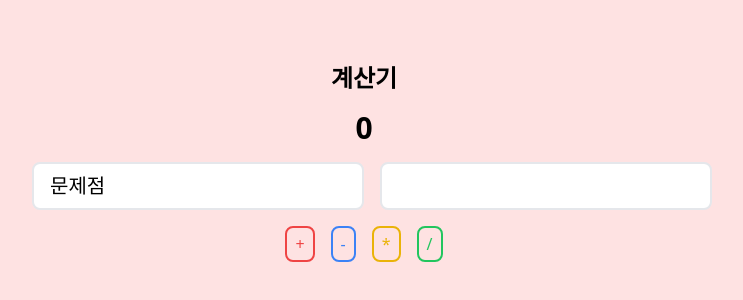
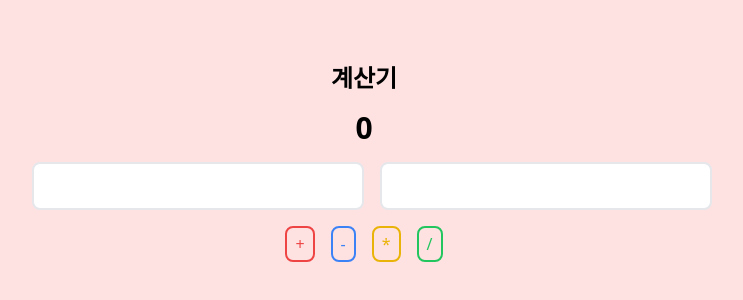
Before and after one commit to seon-2/bcs-part2-react, a React (Create React App) app in the folder dapp-03-31/: page / in a window 1280 px wide. Shown: the part 238-538 px from the top of the page, without its empty margins (276-1019 px from the left). Built offline with nearby package versions, Linux system fonts and the light colour scheme.

Commit message:
✨ [feature] 변경되는 input 값 받아오기 (num1, num2)

```diff
--- a/dapp-03-31/src/App.jsx
+++ b/dapp-03-31/src/App.jsx
@@ -1,12 +1,16 @@
 import { useState } from "react";
 
 function App() {
-  const [num1, setNum1] = useState("문제점"); // 초기값을 설정하면 화면에서 값 수정 안됨
+  const [num1, setNum1] = useState(); // 초기값을 설정하면 화면에서 값 수정 안됨
+  const [num2, setNum2] = useState();
   const [result, setResult] = useState(0);
 
   const onChangeNum1 = (e) => {
-    console.log(e);
-    console.log(e.target.value);
+    setNum1(e.target.value);
+  };
+
+  const onChangeNum2 = (e) => {
+    setNum2(e.target.value);
   };
 
   return (
@@ -23,6 +27,8 @@ function App() {
         <input
           className="border-2 focus:outline-none focus:border-purple-400 rounded-lg px-4 py-2 text-xl ml-4"
           type="text"
+          value={num2}
+          onChange={onChangeNum2}
         />
       </div>
       <div>
```
